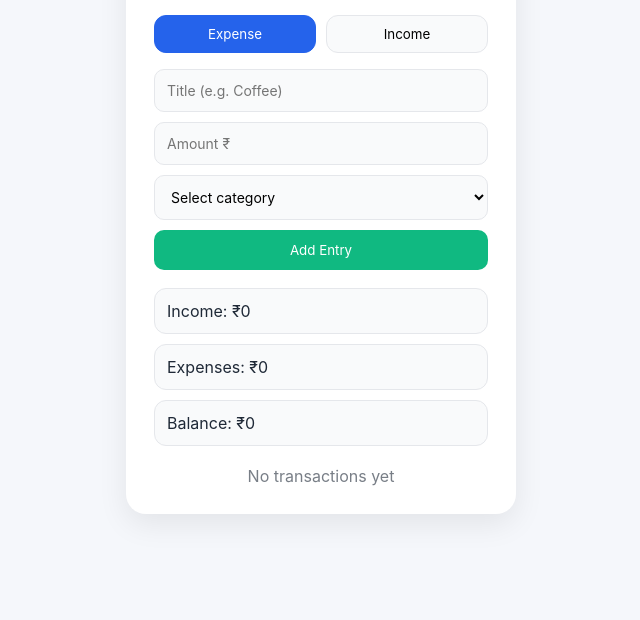
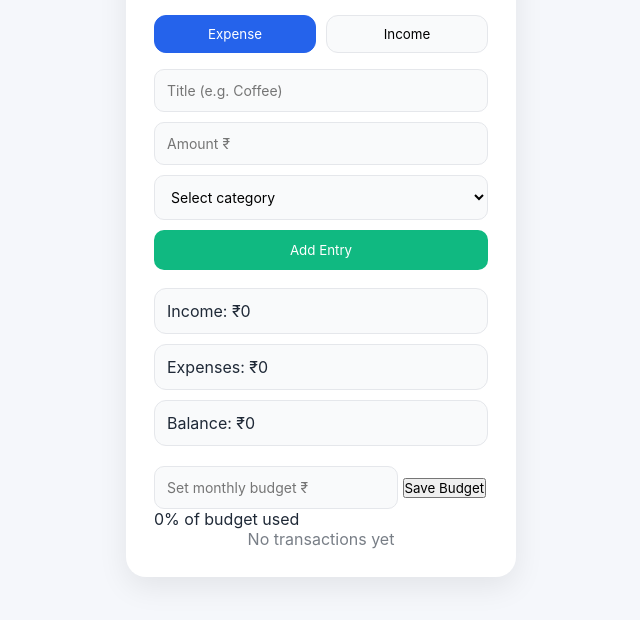
Before and after one commit to Jasnoor-Kaur1501/Personal-Finance-Dashboard, a plain HTML site: page index.html in a window 1280 px wide. Shown: the part 122-742 px from the top of the page, without its empty margins (319-959 px from the left). Drawn offline with Linux system fonts and the light colour scheme.

Commit message:
Update index.html

```diff
--- a/index.html
+++ b/index.html
@@ -41,6 +41,19 @@
       <div class="card" id="balanceCard">Balance: ₹0</div>
     </div>
 
+
+    <div class="budget-box">
+  <input id="budgetInput" type="number" placeholder="Set monthly budget ₹">
+  <button id="saveBudget">Save Budget</button>
+
+  <div class="budget-progress">
+    <div id="budgetBar"></div>
+  </div>
+
+  <p id="budgetText">0% of budget used</p>
+</div>
+
+
     <ul id="transactionList"></ul>
 
   </div>
```
